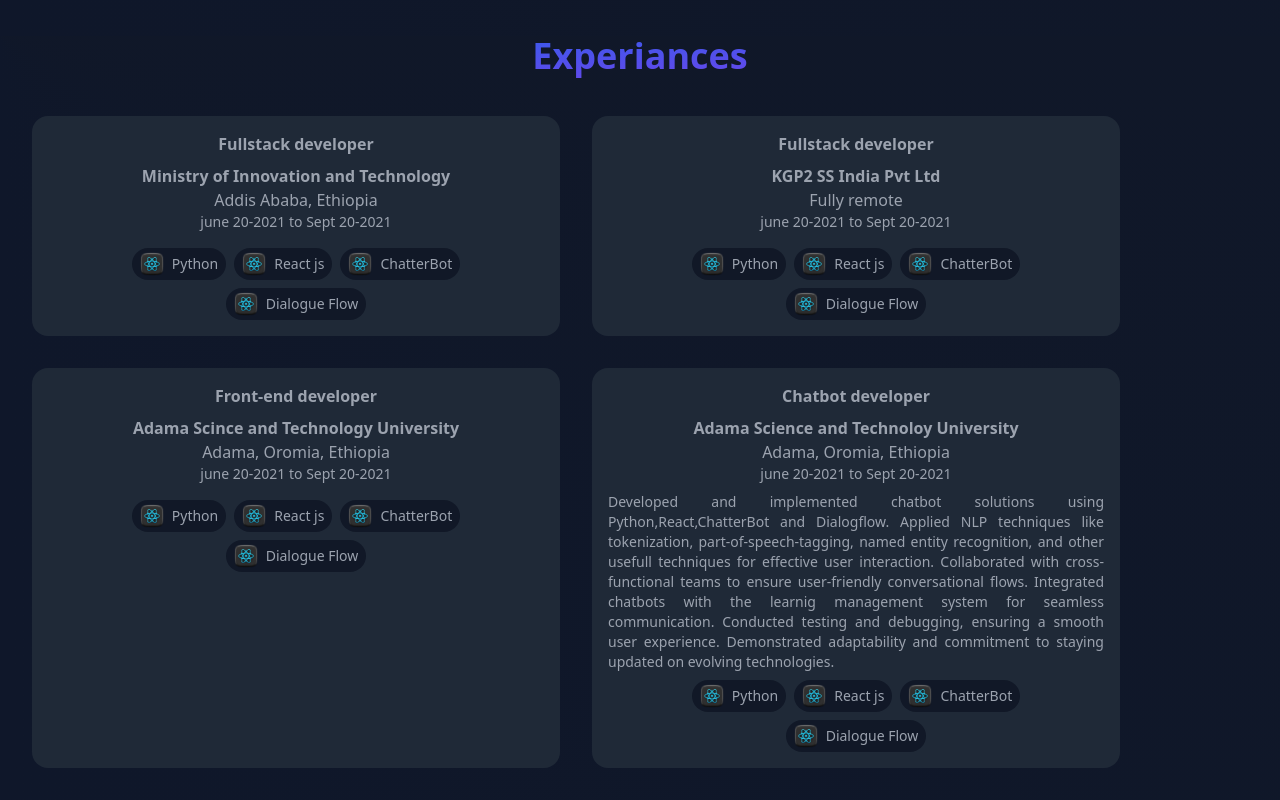
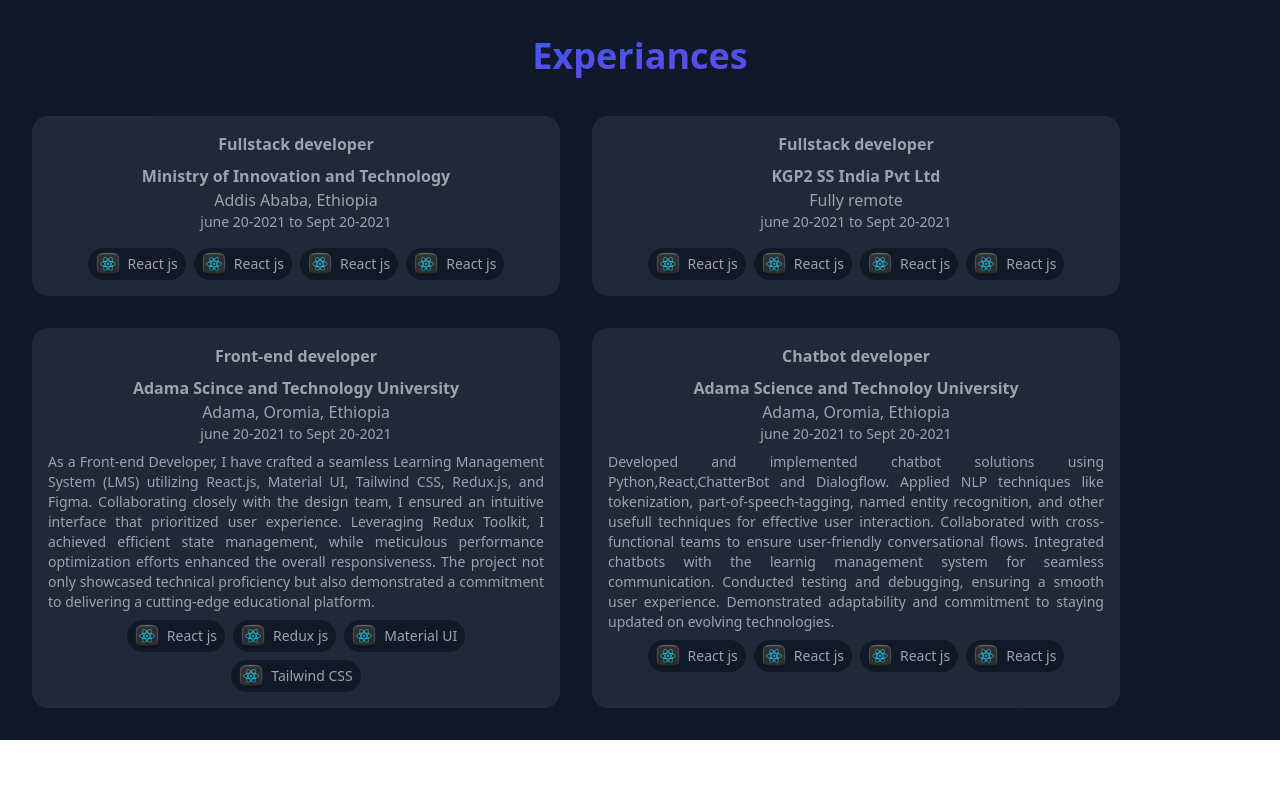
Before and after one commit to fikireab-m/personal-website, a React (Vite) app: page / in a window 1280 px wide. Shown: the part 1449-2249 px from the top of the page. After the commit the page ends 2189 px from the top, so only its background shows below. Built offline with nearby package versions, Linux system fonts and the light colour scheme.

Commit message:
more experience entry

```diff
--- a/src/data/data.ts
+++ b/src/data/data.ts
@@ -41,12 +41,12 @@
         company: "Adama Scince and Technology University",
         location: "Adama, Oromia, Ethiopia",
         date: "june 20,2023 - Sept 05, 2022",
-        desc: "",
+        desc: `As a Front-end Developer, I have crafted a seamless Learning Management System (LMS) utilizing React.js, Material UI, Tailwind CSS, Redux.js, and Figma. Collaborating closely with the design team, I ensured an intuitive interface that prioritized user experience. Leveraging Redux Toolkit, I achieved efficient state management, while meticulous performance optimization efforts enhanced the overall responsiveness. The project not only showcased technical proficiency but also demonstrated a commitment to delivering a cutting-edge educational platform.`,
         techstacks: [
             { icon: reactIcon, title: "React js" },
-            { icon: reactIcon, title: "React js" },
-            { icon: reactIcon, title: "React js" },
-            { icon: reactIcon, title: "React js" },]
+            { icon: reactIcon, title: "Redux js" },
+            { icon: reactIcon, title: "Material UI" },
+            { icon: reactIcon, title: "Tailwind CSS" },]
     },
     {
         title: "Chatbot developer",
--- a/src/pages/Experiance.tsx
+++ b/src/pages/Experiance.tsx
@@ -1,6 +1,5 @@
 import ContentBox from "../components/ContentBox"
 import LanguageChip from "../components/LangaugeChip"
-import reactIcon from "../assets/icons/reactjs.png"
 import { experiences } from "../data/data"
 const Expriance = () => {
     return (
@@ -22,10 +21,9 @@
                                 {experience.desc}
                             </p>
                             <div className="flex justify-center items-center gap-2 flex-wrap pt-2 px-8">
-                                <LanguageChip label="Python" icon={reactIcon} />
-                                <LanguageChip label="React js" icon={reactIcon} />
-                                <LanguageChip label="ChatterBot" icon={reactIcon} />
-                                <LanguageChip label="Dialogue Flow" icon={reactIcon} />
+                                {
+                                    experience.techstacks.map((techstack, i) => <LanguageChip key={i} label={techstack.title} icon={techstack.icon} />)
+                                }
                             </div>
                         </ContentBox>)
                     }
```
